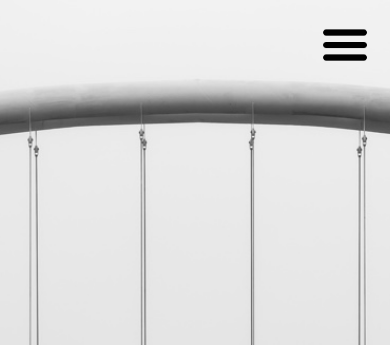
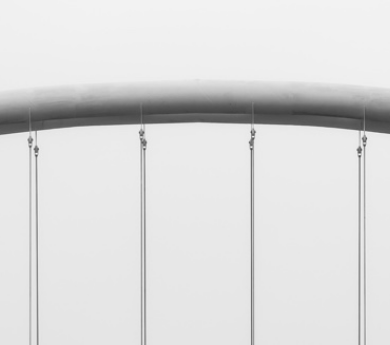
Before and after one commit to clemstrom/project-x, a plain HTML site: page index.html in a window 390 px wide. Shown: the top 345 px of the page. Drawn offline with nearby package versions, Linux system fonts and the light colour scheme; a web font is replaced by a local one.

Commit message:
Update style.css

```diff
--- a/css/style.css
+++ b/css/style.css
@@ -244,11 +244,11 @@ footer p {
 		display: block;
 	}
 
-	.nav-trigger {
+/*	.nav-trigger {
 		display: block;
 		z-index: 10;
 		transition: 400ms all;
-	}
+	}*/
 
 	.active {
 		transform: rotate(90deg);
```
